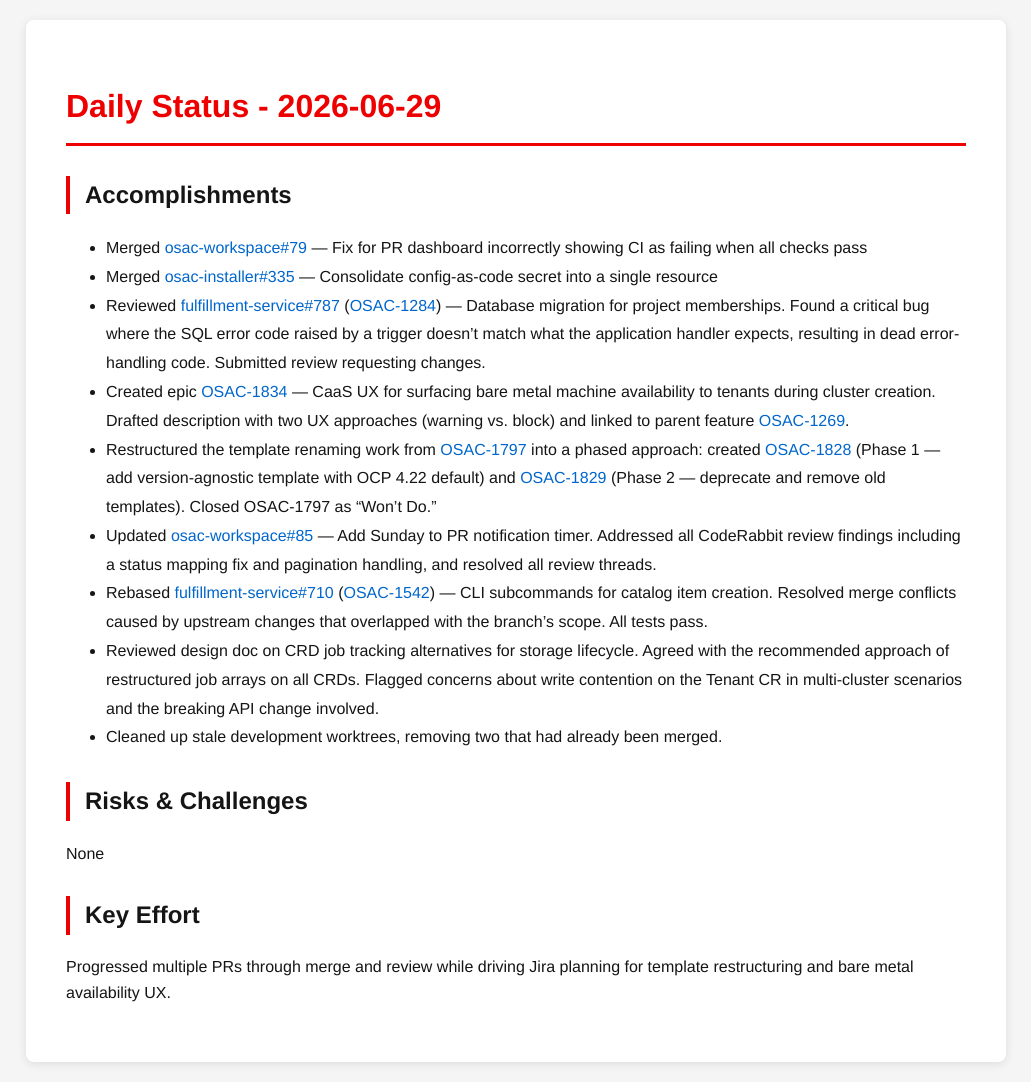
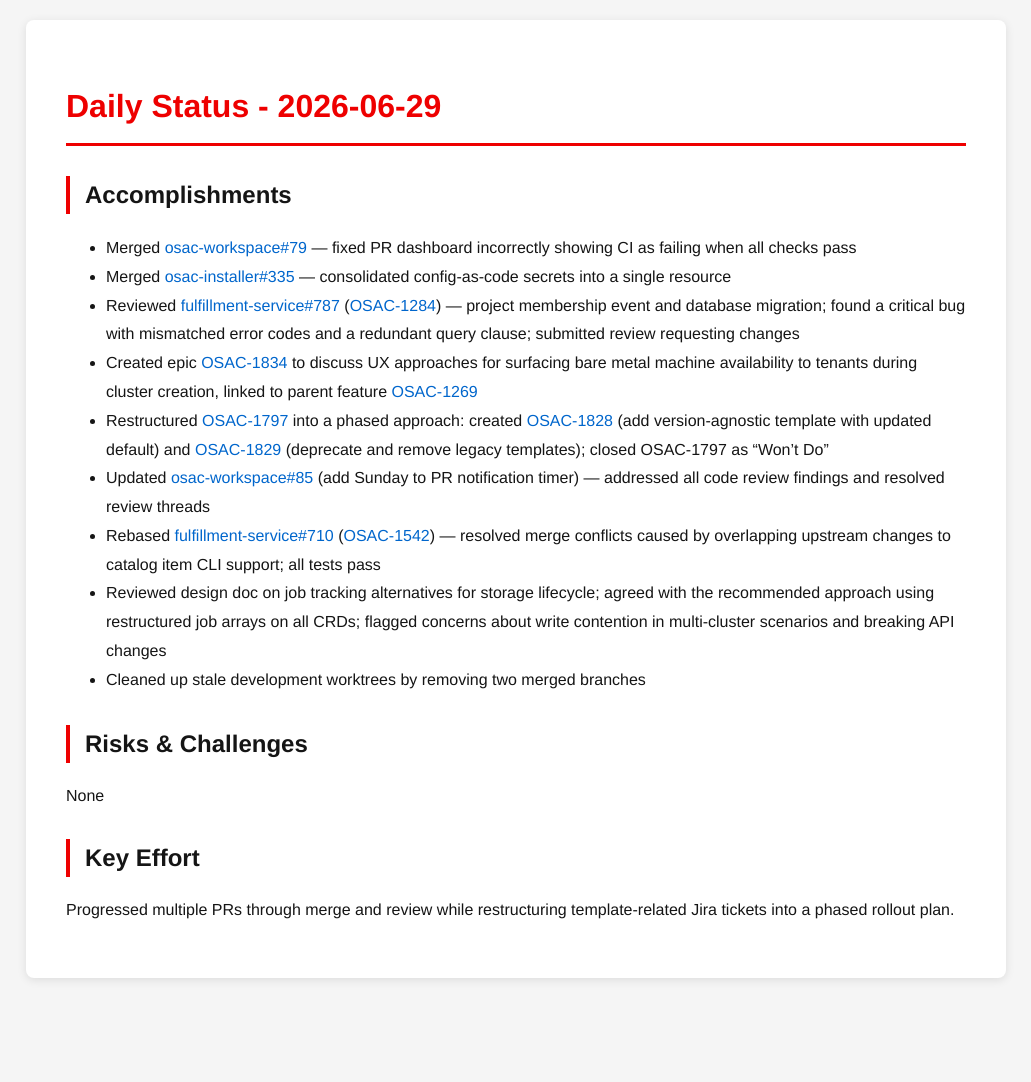
Before and after one commit to tzvatot/daily-status, a Jekyll site: the page built from 2026-06-29.md, in a window 1280 px wide. Shown: the whole page, without its empty margins (124-1155 px from the left). Built offline with Jekyll 4.4.1, drawn with Linux system fonts in a browser that asks for light colours; after the commit the page ends 998 px from its top, so only the background shows below that.

Commit message:
Daily status update - 2026-06-29

```diff
--- a/2026-06-29.md
+++ b/2026-06-29.md
@@ -7,18 +7,19 @@
 # Daily Status - 2026-06-29
 
 ## Accomplishments
-- Merged [osac-workspace#79](https://github.com/osac-project/osac-workspace/pull/79) — Fix for PR dashboard incorrectly showing CI as failing when all checks pass
-- Merged [osac-installer#335](https://github.com/osac-project/osac-installer/pull/335) — Consolidate config-as-code secret into a single resource
-- Reviewed [fulfillment-service#787](https://github.com/osac-project/fulfillment-service/pull/787) ([OSAC-1284](https://redhat.atlassian.net/browse/OSAC-1284)) — Database migration for project memberships. Found a critical bug where the SQL error code raised by a trigger doesn't match what the application handler expects, resulting in dead error-handling code. Submitted review requesting changes.
-- Created epic [OSAC-1834](https://redhat.atlassian.net/browse/OSAC-1834) — CaaS UX for surfacing bare metal machine availability to tenants during cluster creation. Drafted description with two UX approaches (warning vs. block) and linked to parent feature [OSAC-1269](https://redhat.atlassian.net/browse/OSAC-1269).
-- Restructured the template renaming work from [OSAC-1797](https://redhat.atlassian.net/browse/OSAC-1797) into a phased approach: created [OSAC-1828](https://redhat.atlassian.net/browse/OSAC-1828) (Phase 1 — add version-agnostic template with OCP 4.22 default) and [OSAC-1829](https://redhat.atlassian.net/browse/OSAC-1829) (Phase 2 — deprecate and remove old templates). Closed OSAC-1797 as "Won't Do."
-- Updated [osac-workspace#85](https://github.com/osac-project/osac-workspace/pull/85) — Add Sunday to PR notification timer. Addressed all CodeRabbit review findings including a status mapping fix and pagination handling, and resolved all review threads.
-- Rebased [fulfillment-service#710](https://github.com/osac-project/fulfillment-service/pull/710) ([OSAC-1542](https://redhat.atlassian.net/browse/OSAC-1542)) — CLI subcommands for catalog item creation. Resolved merge conflicts caused by upstream changes that overlapped with the branch's scope. All tests pass.
-- Reviewed design doc on CRD job tracking alternatives for storage lifecycle. Agreed with the recommended approach of restructured job arrays on all CRDs. Flagged concerns about write contention on the Tenant CR in multi-cluster scenarios and the breaking API change involved.
-- Cleaned up stale development worktrees, removing two that had already been merged.
+
+- Merged [osac-workspace#79](https://github.com/osac-project/osac-workspace/pull/79) — fixed PR dashboard incorrectly showing CI as failing when all checks pass
+- Merged [osac-installer#335](https://github.com/osac-project/osac-installer/pull/335) — consolidated config-as-code secrets into a single resource
+- Reviewed [fulfillment-service#787](https://github.com/osac-project/fulfillment-service/pull/787) ([OSAC-1284](https://redhat.atlassian.net/browse/OSAC-1284)) — project membership event and database migration; found a critical bug with mismatched error codes and a redundant query clause; submitted review requesting changes
+- Created epic [OSAC-1834](https://redhat.atlassian.net/browse/OSAC-1834) to discuss UX approaches for surfacing bare metal machine availability to tenants during cluster creation, linked to parent feature [OSAC-1269](https://redhat.atlassian.net/browse/OSAC-1269)
+- Restructured [OSAC-1797](https://redhat.atlassian.net/browse/OSAC-1797) into a phased approach: created [OSAC-1828](https://redhat.atlassian.net/browse/OSAC-1828) (add version-agnostic template with updated default) and [OSAC-1829](https://redhat.atlassian.net/browse/OSAC-1829) (deprecate and remove legacy templates); closed OSAC-1797 as "Won't Do"
+- Updated [osac-workspace#85](https://github.com/osac-project/osac-workspace/pull/85) (add Sunday to PR notification timer) — addressed all code review findings and resolved review threads
+- Rebased [fulfillment-service#710](https://github.com/osac-project/fulfillment-service/pull/710) ([OSAC-1542](https://redhat.atlassian.net/browse/OSAC-1542)) — resolved merge conflicts caused by overlapping upstream changes to catalog item CLI support; all tests pass
+- Reviewed design doc on job tracking alternatives for storage lifecycle; agreed with the recommended approach using restructured job arrays on all CRDs; flagged concerns about write contention in multi-cluster scenarios and breaking API changes
+- Cleaned up stale development worktrees by removing two merged branches
 
 ## Risks & Challenges
 None
 
 ## Key Effort
-Progressed multiple PRs through merge and review while driving Jira planning for template restructuring and bare metal availability UX.
+Progressed multiple PRs through merge and review while restructuring template-related Jira tickets into a phased rollout plan.
```
